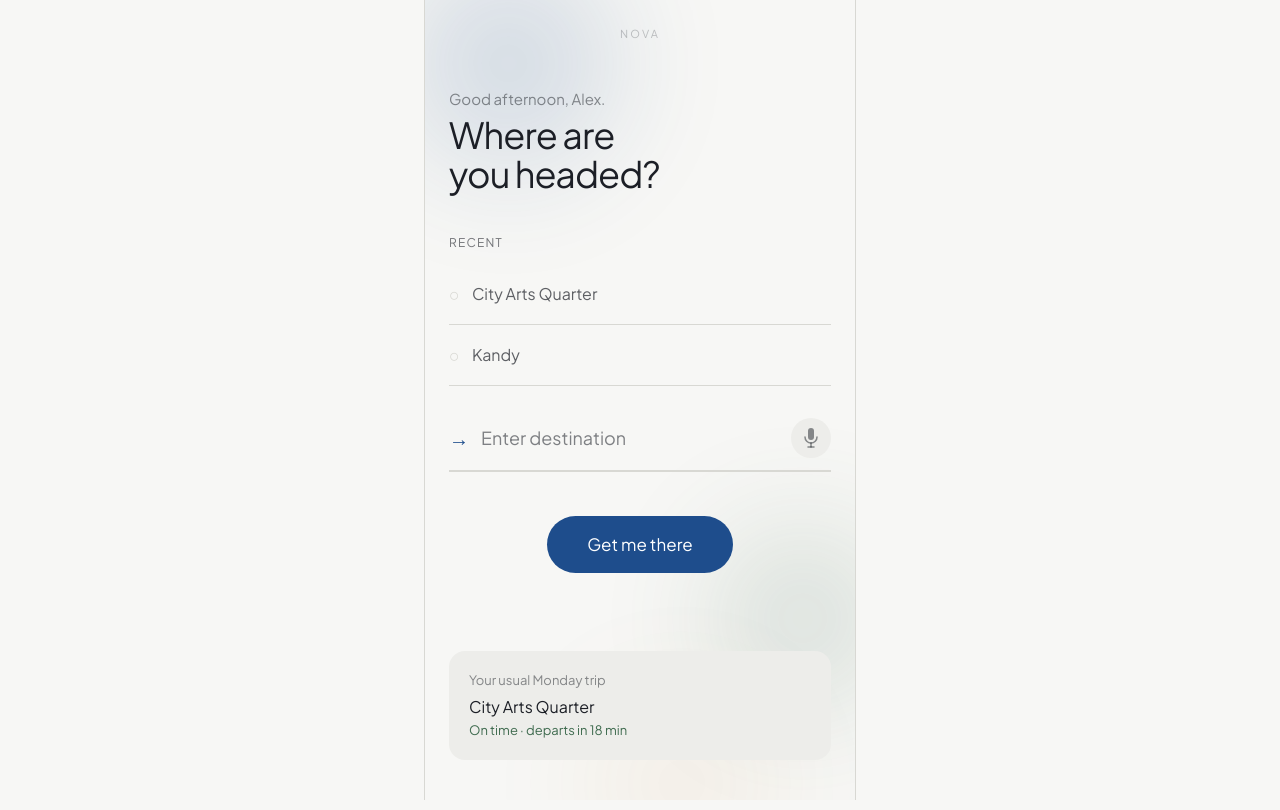
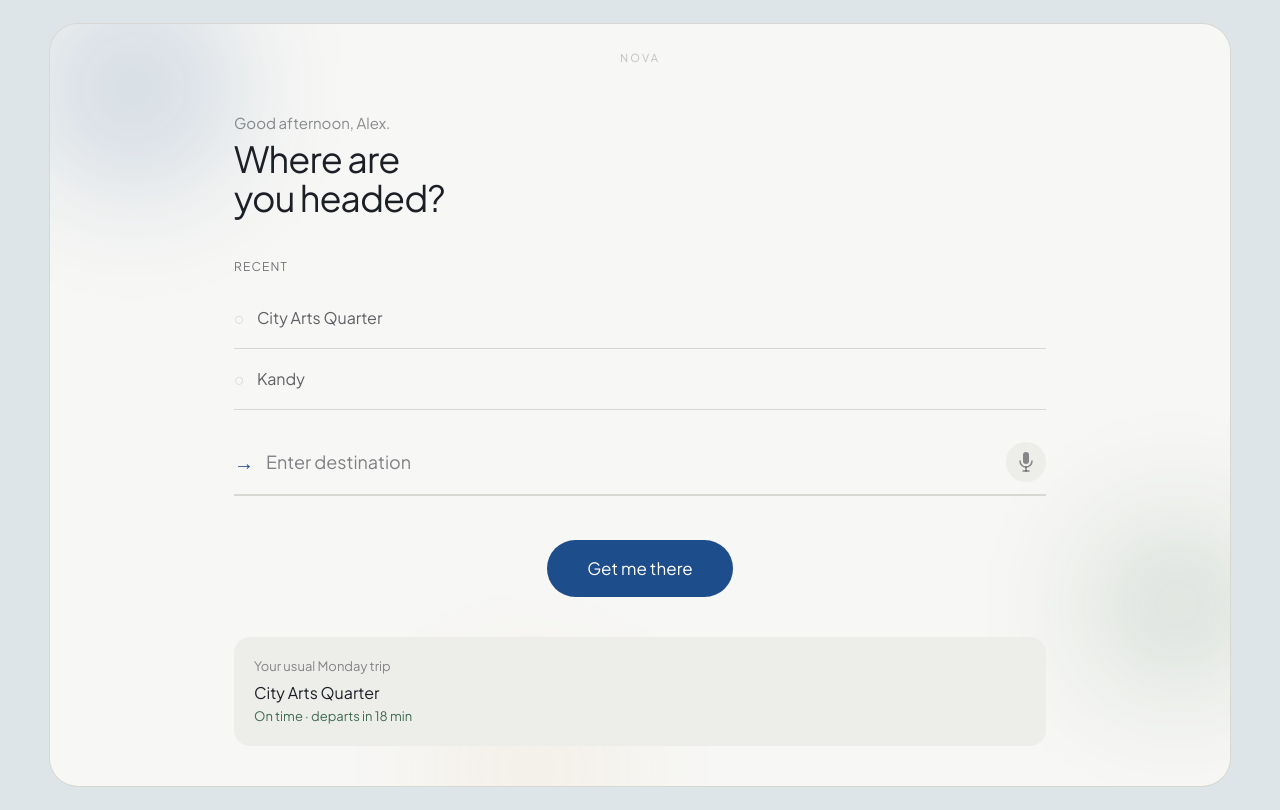
Before and after one commit to sanjayapereira/nova-app, a React (Vite) app: page / in a window 1280 px wide. Built offline with nearby package versions, Linux system fonts and the light colour scheme; the HTML template or start-up script is replaced by a standard one.

Commit message:
Add desktop layout and journey start haptic

```diff
--- a/index.html
+++ b/index.html
@@ -1,16 +1,17 @@
 <!doctype html>
-<html lang="<!-- figma:lang -->">
+<html lang="en">
   <head>
-    <!-- figma:head-start -->
     <meta charset="UTF-8" />
     <meta name="viewport" content="width=device-width, initial-scale=1.0" />
-    <title><!-- figma:title --></title>
-    <!-- figma:head-end -->
+    <meta name="theme-color" content="#F7F7F5" />
+    <meta name="description" content="NOVA plans calm, connected journeys across shuttle, train, air pod, and smart road." />
+    <meta property="og:title" content="NOVA | Journey planner" />
+    <meta property="og:description" content="A calmer way to move across connected transport." />
+    <meta property="og:type" content="website" />
+    <title>NOVA | Journey planner</title>
   </head>
   <body>
-    <!-- figma:body-start -->
     <div id="root"></div>
     <script type="module" src="/src/main.tsx"></script>
-    <!-- figma:body-end -->
   </body>
 </html>
--- a/src/App.tsx
+++ b/src/App.tsx
@@ -1031,7 +1031,7 @@ export default function App() {
 
   return (
     <div
-      className="max-w-[430px] mx-auto bg-[#F7F7F5] min-h-screen relative overflow-x-hidden"
+      className="app-shell mx-auto bg-[#F7F7F5] min-h-screen relative overflow-x-hidden"
       style={{ boxShadow: '0 0 0 1px #D8D8D3' }}
     >
       <div className="ambient-field" aria-hidden="true">
--- a/src/hooks/useAmbientSense.ts
+++ b/src/hooks/useAmbientSense.ts
@@ -11,7 +11,7 @@ function vibrate(pattern: number[]): boolean {
 export function useAmbientSense() {
   const audioCtxRef = useRef<AudioContext | null>(null)
 
-  const primeHaptics = useCallback(() => vibrate([10]), [])
+  const primeHaptics = useCallback(() => vibrate([700]), [])
 
   const getCtx = useCallback(() => {
     if (!audioCtxRef.current || audioCtxRef.current.state === 'closed') {
--- a/src/index.css
+++ b/src/index.css
@@ -21,6 +21,38 @@
 body {
   background-color: #F7F7F5;
   color: #1C1F26;
+}
+
+.app-shell {
+  width: 100%;
+}
+
+@media (min-width: 768px) {
+  body {
+    background: #DDE5E8;
+  }
+
+  .app-shell {
+    width: min(1180px, calc(100% - 48px));
+    min-height: calc(100vh - 48px);
+    margin-top: 24px;
+    margin-bottom: 24px;
+    border-radius: 28px;
+    box-shadow: 0 18px 60px rgba(28, 31, 38, 0.14), 0 0 0 1px #D8D8D3;
+  }
+
+  .app-shell > .relative.z-\[1\] > .flex {
+    max-width: 860px;
+    margin-inline: auto;
+  }
+
+  .app-shell > .relative.z-\[1\] > .flex > .flex-1 {
+    padding-inline: 0;
+  }
+
+  .app-shell > .relative.z-\[1\] > .flex:first-child {
+    min-height: calc(100vh - 48px);
+  }
 }
 
 /* Tabular numerals for times */
```
Also changed, not shown: .figma/make/site.json, 1 other file (tests, documents, lock files or other folders).
